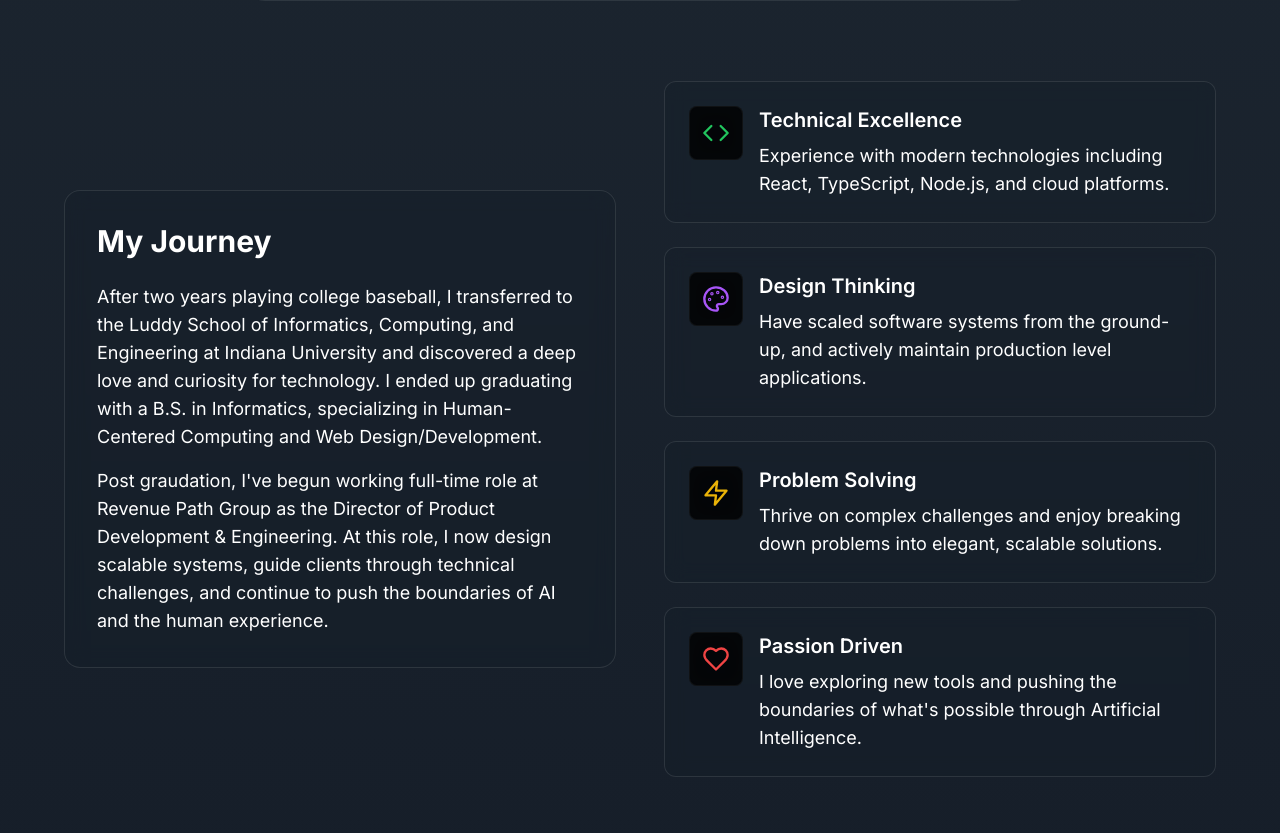
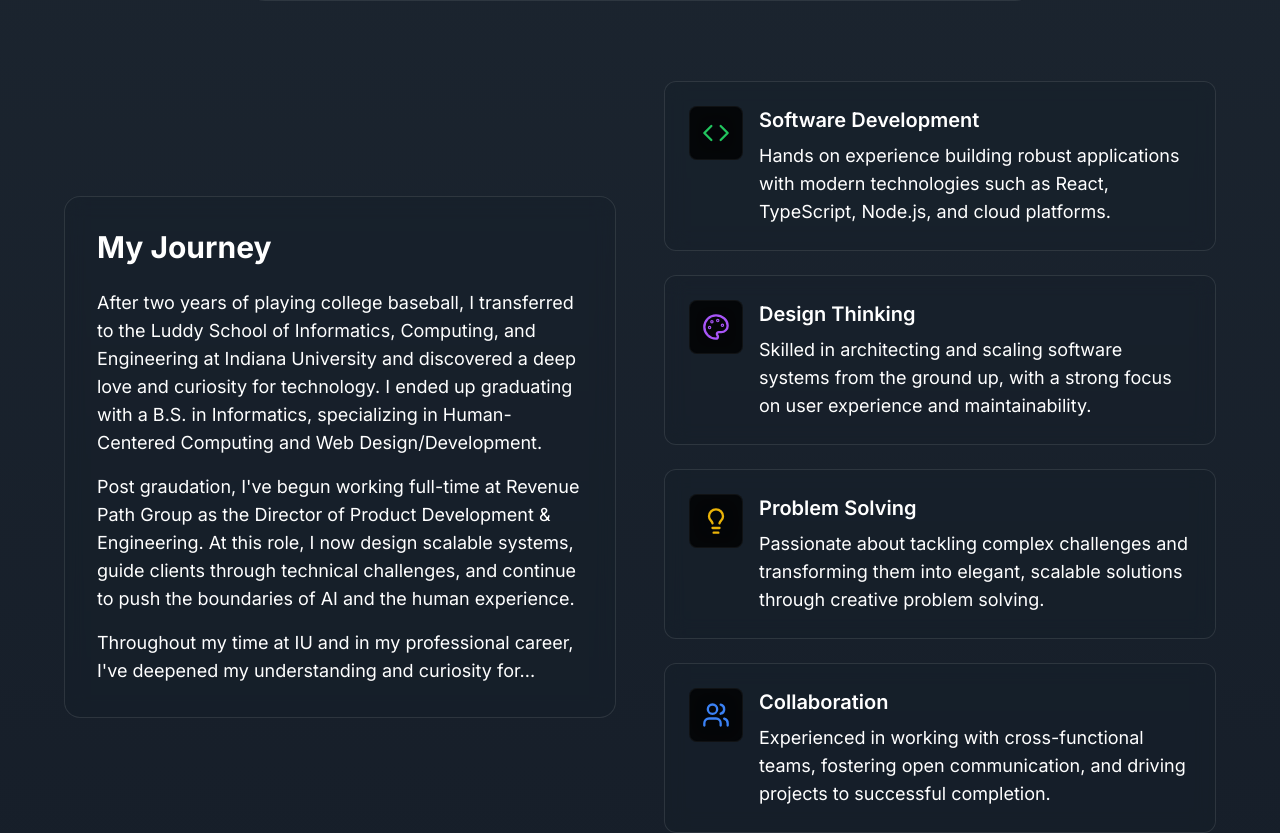
Before and after one commit to dylGray/dylans-web, a React (Vite) app: page / in a window 1280 px wide. Shown: the part 833-1666 px from the top of the page. Built offline with nearby package versions, Linux system fonts and the light colour scheme.

Commit message:
UI changes

```diff
--- a/src/components/About.tsx
+++ b/src/components/About.tsx
@@ -1,30 +1,30 @@
-import { Code, Palette, Zap, Heart } from 'lucide-react';
+import { Code, Palette, Lightbulb, Users } from 'lucide-react';
 
 const About = () => {
   const experiences = [
     {
       icon: Code,
       iconColor: "text-green-500",
-      title: "Technical Excellence",
-      description: "Experience with modern technologies including React, TypeScript, Node.js, and cloud platforms."
+      title: "Software Development",
+      description: "Hands on experience building robust applications with modern technologies such as React, TypeScript, Node.js, and cloud platforms."
     },
     {
       icon: Palette,
       iconColor: "text-purple-500",
       title: "Design Thinking",
-      description: "Have scaled software systems from the ground-up, and actively maintain production level applications."
+      description: "Skilled in architecting and scaling software systems from the ground up, with a strong focus on user experience and maintainability."
     },
     {
-      icon: Zap,
+      icon: Lightbulb,
       iconColor: "text-yellow-500",
       title: "Problem Solving",
-      description: "Thrive on complex challenges and enjoy breaking down problems into elegant, scalable solutions."
+      description: "Passionate about tackling complex challenges and transforming them into elegant, scalable solutions through creative problem solving."
     },
     {
-      icon: Heart,
-      iconColor: "text-red-500",
-      title: "Passion Driven",
-      description: "I love exploring new tools and pushing the boundaries of what's possible through Artificial Intelligence."
+      icon: Users,
+      iconColor: "text-blue-500",
+      title: "Collaboration",
+      description: "Experienced in working with cross-functional teams, fostering open communication, and driving projects to successful completion."
     }
   ];
 
@@ -37,20 +37,31 @@ const About = () => {
             <h3 className="text-2xl sm:text-3xl font-bold text-white mb-6">My Journey</h3>
               <div className="space-y-4 text-white leading-relaxed">
                 <p className='text-sm md:text-lg'>
-                  After two years playing college baseball, I transferred to the Luddy School of Informatics, Computing, and Engineering at Indiana University and discovered a deep love and curiosity for technology. I ended up graduating with a B.S. in Informatics, specializing in Human-Centered Computing and Web Design/Development.
+                  After two years of playing college baseball, I transferred to the Luddy School of Informatics, Computing, and Engineering at Indiana University and discovered a deep love and curiosity for technology. I ended up graduating with a B.S. in Informatics, specializing in Human-Centered Computing and Web Design/Development.
                 </p>
                 <p className='text-sm md:text-lg'>
-                  Post graudation, I've begun working full-time role at Revenue Path Group as the Director of Product Development & Engineering. At this role, I now design scalable systems, guide clients through technical challenges, and continue to push the boundaries of AI and the human experience.
+                  Post graudation, I've begun working full-time at Revenue Path Group as the Director of Product Development & Engineering. At this role, I now design scalable systems, guide clients through technical challenges, and continue to push the boundaries of AI and the human experience.
+                </p>
+                <p className='text-sm md:text-lg'>
+                  Throughout my time at IU and in my professional career, I've deepened my understanding and curiosity for...
                 </p>
               </div>
           </div>
 
           <div className="space-y-6">
             {experiences.map((exp, index) => (
-              <div key={index} className="glass rounded-xl p-6 hover:scale-105 transition-transform duration-200">
+              <div key={index} className="glass rounded-xl p-6 hover:scale-105 transition-transform duration-200 group">
                 <div className="flex items-start space-x-4">
                   <div className="glass-dark rounded-lg p-3 text-blue-300">
-                    {exp.icon && <exp.icon className={exp.iconColor + " w-7 h-7"} />}
+                  {exp.icon && (
+                    <exp.icon
+                    className={
+                      exp.iconColor +
+                      " w-7 h-7 transition-transform duration-200 " +
+                      (index % 2 === 0 ? "group-hover:-rotate-12" : "group-hover:rotate-12")
+                    }
+                    />
+                  )}
                   </div>
                   <div>
                     <h4 className="text-xl font-semibold text-white mb-2">{exp.title}</h4>
@@ -59,7 +70,7 @@ const About = () => {
                 </div>
               </div>
             ))}
-          </div>
+            </div>
         </div>
       </div>
     </section>
--- a/src/components/FloatingShapes.tsx
+++ b/src/components/FloatingShapes.tsx
@@ -1,6 +1,10 @@
 const FloatingShapes = () => {
   return (
     <div className="floating-shapes">
+      <div className="shape"></div>
+      <div className="shape"></div>
+      <div className="shape"></div>
+      <div className="shape"></div>
       <div className="shape"></div>
       <div className="shape"></div>
       <div className="shape"></div>
--- a/src/index.css
+++ b/src/index.css
@@ -57,8 +57,8 @@ body {
 
 .shape {
   position: absolute;
-  width: 3px;
-  height: 17px;
+  width: 2px;
+  height: 15px;
   background: rgba(173, 216, 230, 0.3);
   border-radius: 50% 50% 50% 50%;
   transform: rotate(0deg);
```
